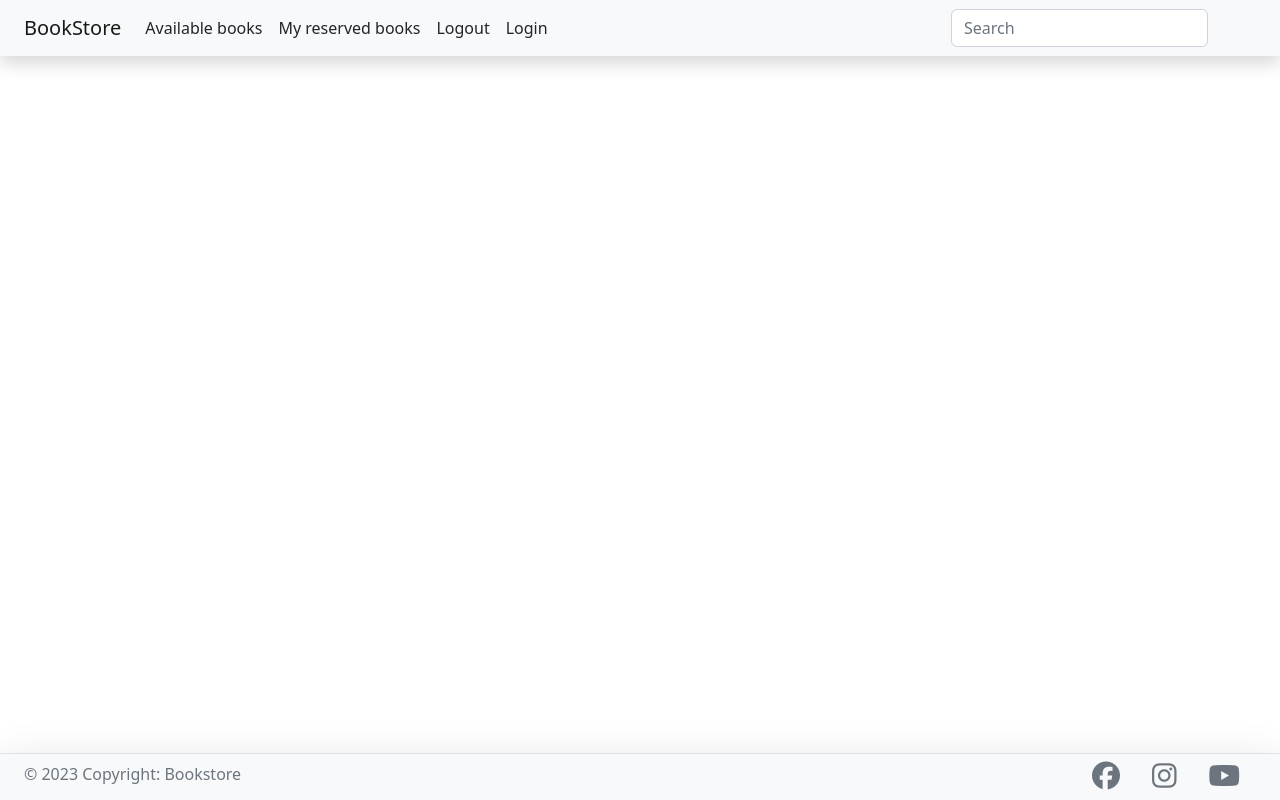
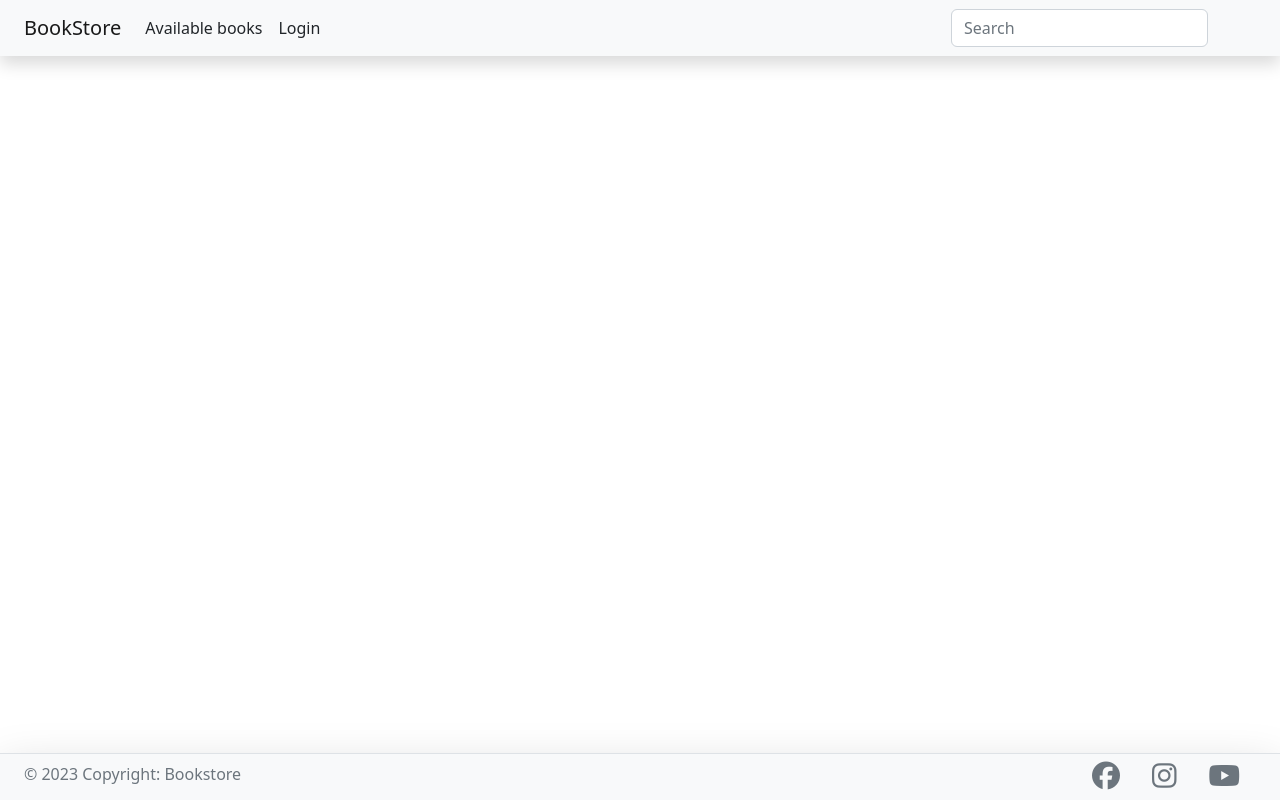
Before and after one commit to JakubDomon/bookstore-frontend-angular, an Angular app: page / in a window 1280 px wide. Built offline with nearby package versions, Linux system fonts and the light colour scheme.

Commit message:
Header auth

```diff
--- a/src/app/app.module.ts
+++ b/src/app/app.module.ts
@@ -24,6 +24,7 @@ import { LoginPageComponent } from './login-page/login-page.component';
 import { LoginFormComponent } from './login-page/login-form/login-form.component';
 import { RegisterFormComponent } from './login-page/register-form/register-form.component';
 import { ModalComponent } from './modal/modal.component';
+import { AuthorizationService } from './authorization.service';
 
 @NgModule({
   declarations: [
@@ -63,4 +64,6 @@ import { ModalComponent } from './modal/modal.component';
   providers: [],
   bootstrap: [AppComponent],
 })
-export class AppModule { }
+export class AppModule {
+
+}
--- a/src/app/authorization.service.ts
+++ b/src/app/authorization.service.ts
@@ -19,6 +19,7 @@ export class AuthorizationService {
     this.httpClient.post(`${environment.apiUrl}authentication/authenticate`, { login: login, password: password })
       .subscribe({
         next: response => {
+          localStorage.setItem('currentUser', JSON.stringify(response))
           const modalRef = this.modalService.open(ModalComponent)
           modalRef.componentInstance.message = 'Successfully logged in!'
           this.logged = true;
@@ -47,8 +48,14 @@ export class AuthorizationService {
 
   logout(){
     this.logged = false;
+    localStorage.removeItem('currentUser');
     this.router.navigate(['/available-books']);
   }
 
-  constructor(private router: Router, private httpClient: HttpClient, private modalService: NgbModal){}
+  constructor(private router: Router, private httpClient: HttpClient, private modalService: NgbModal){
+    const user = localStorage.getItem('currentUser');
+    if(user){
+      this.logged = true;
+    }
+  }
 }
--- a/src/app/header/header.component.html
+++ b/src/app/header/header.component.html
@@ -5,9 +5,9 @@
     <div [ngbCollapse]="isMenuCollapsed" class="collapse navbar-collapse">
       <ul class="navbar-nav mr-auto me-auto">
         <li class="nav-item active"><a href="#" [routerLink]="['/availablebooks']" class="nav-link" (click)="isMenuCollapsed = true">Available books</a></li>
-        <li class="nav-item active"><a href="#" [routerLink]="['/boughtbooks']"class="nav-link" (click)="isMenuCollapsed = true">My reserved books</a></li>
+        <li class="nav-item active" *ngIf="isLoggedIn"><a href="#" [routerLink]="['/boughtbooks']"class="nav-link" (click)="isMenuCollapsed = true">My reserved books</a></li>
         <li class="nav-item active">
-          <a href="#" class="nav-link d-inline-block" (click)="isMenuCollapsed = true">Logout</a>
+          <a href="#" class="nav-link d-inline-block" *ngIf="isLoggedIn" (click)="isMenuCollapsed = true; onLogoutClicked()">Logout</a>
           <a href="#" class="nav-link d-inline-block" [routerLink]="['/login']" (click)="isMenuCollapsed = true">Login</a>
         </li>
       </ul>
--- a/src/app/header/header.component.ts
+++ b/src/app/header/header.component.ts
@@ -1,15 +1,21 @@
-import { Component, EventEmitter, Output } from '@angular/core';
+import { Component, EventEmitter, Input, OnInit, Output } from '@angular/core';
+import { AuthorizationService } from '../authorization.service';
 
 @Component({
   selector: 'app-header',
   templateUrl: './header.component.html',
   styleUrls: ['./header.component.css']
 })
-export class HeaderComponent {
+export class HeaderComponent{
   isMenuCollapsed: boolean = true;
-  @Output() logout = new EventEmitter();
+
+  get isLoggedIn(){
+    return this.authService.isLoggedIn
+  }
+
+  public constructor(private authService: AuthorizationService){}
 
   onLogoutClicked(){
-    this.logout.emit();
+    this.authService.logout();
   }
 }
```
